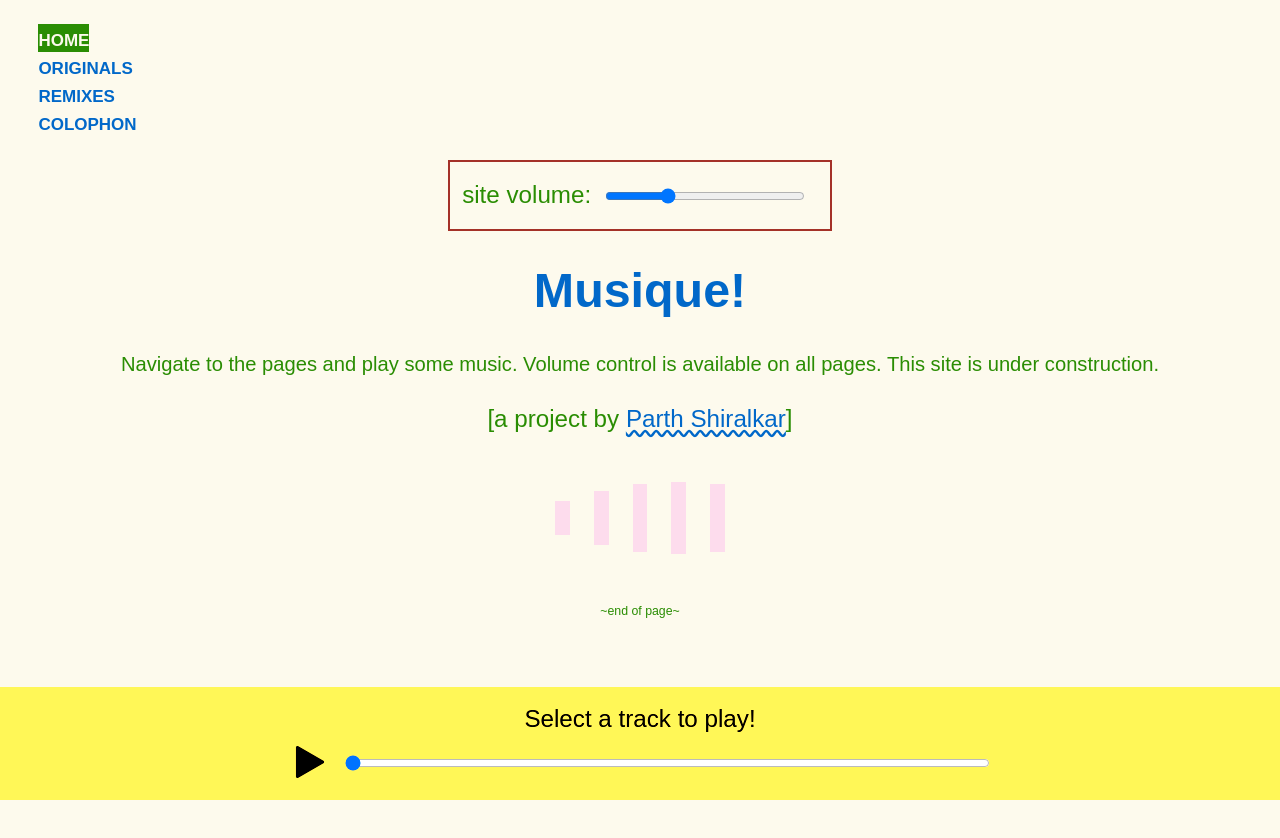
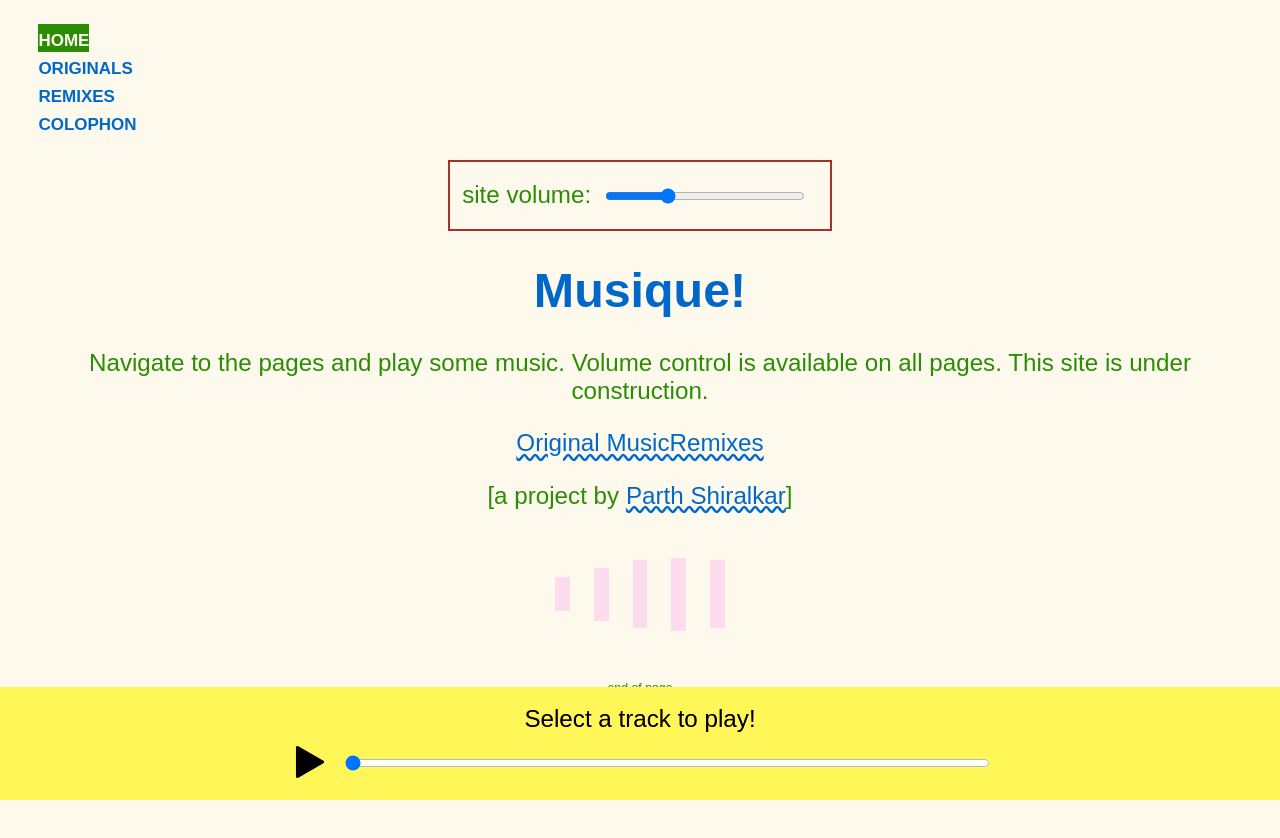
Before and after one commit to partheus/music, a Vue app: page / in a window 1280 px wide. Shown: the top 838 px of the page. Built offline with nearby package versions, Linux system fonts and the light colour scheme; a web font is replaced by a local one.

Commit message:
Add pagelinks to landing page

```diff
--- a/src/views/HomePage.vue
+++ b/src/views/HomePage.vue
@@ -1,10 +1,14 @@
 <template>
   <div>
     <h1>Musique!</h1>
-    <small>Navigate to the pages and play some music. Volume control is available on all pages. This site is under construction.</small>
-    <br>
-    <br>
-    [a project by <a href="https://parth.ninja" title="Main site of Parth Shiralkar" target="_blank">Parth Shiralkar</a>]
+    <p>Navigate to the pages and play some music. Volume control is available on all pages. This site is under construction.</p>
+
+    <div class="homepage-links">
+      <router-link to="/originals" title="Original Music">Original Music</router-link>
+      <router-link to="/remixes" title="Remixes">Remixes</router-link>
+    </div>
+
+    <p>[a project by <a href="https://parth.ninja" title="Main site of Parth Shiralkar" target="_blank">Parth Shiralkar</a>]</p>
 
     <!-- Other content for Home page -->
   </div>
```
